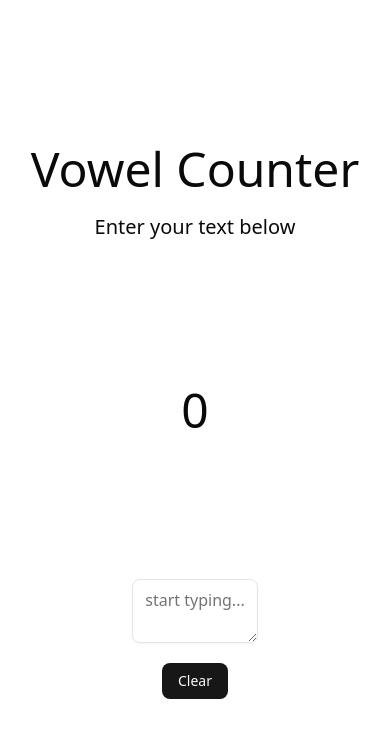
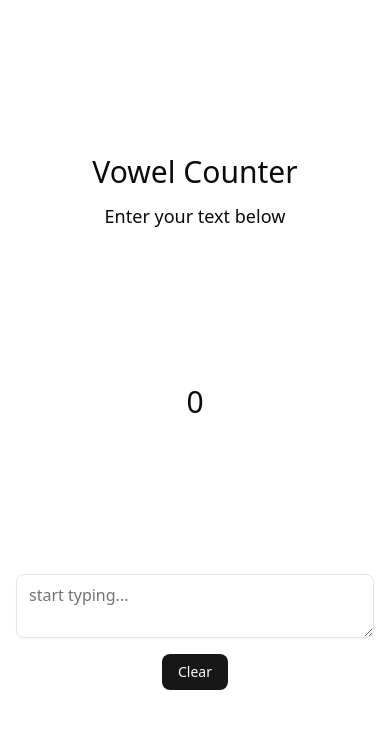
Before and after one commit to SoftDevLiz/vowel-counter, a React (Vite) app: page / in a window 390 px wide. Shown: the top 738 px of the page. Built offline with nearby package versions, Linux system fonts and the light colour scheme.

Commit message:
make responsive

```diff
--- a/src/App.tsx
+++ b/src/App.tsx
@@ -8,18 +8,23 @@ function App() {
 const [text, setText] = useState("");
 
   return (
-    <div className="flex flex-col min-h-screen items-center justify-evenly">
-      <div className="flex flex-col items-center gap-5">
-        <h1 className="text-5xl">Vowel Counter</h1>
-        <h2 className="text-xl">Enter your text below</h2>
+    <div className="flex flex-col min-h-screen items-center justify-evenly px-4 sm:px-8">
+      <div className="flex flex-col items-center gap-3 sm:gap-5 text-center">
+        <h1 className="text-3xl sm:text-4xl md:text-5xl">Vowel Counter</h1>
+        <h2 className="text-lg sm:text-xl">Enter your text below</h2>
       </div>
-      <div className="text-5xl">
+      <div className="text-3xl sm:text-4xl md:text-5xl text-center break-words max-w-[90vw]">
         <VowelCounter
         string={text}
         />
       </div>
-      <div className="flex flex-col items-center gap-5">
-          <Textarea placeholder="start typing..." value={text} onChange={event => setText(event.target.value)} />
+      <div className="flex flex-col items-center gap-4 sm:gap-5 w-full max-w-md">
+          <Textarea
+            placeholder="start typing..."
+            value={text}
+            onChange={event => setText(event.target.value)}
+            className="w-full"
+          />
           <Button onClick={() => setText("")}>Clear</Button>
       </div>
     </div>
```
